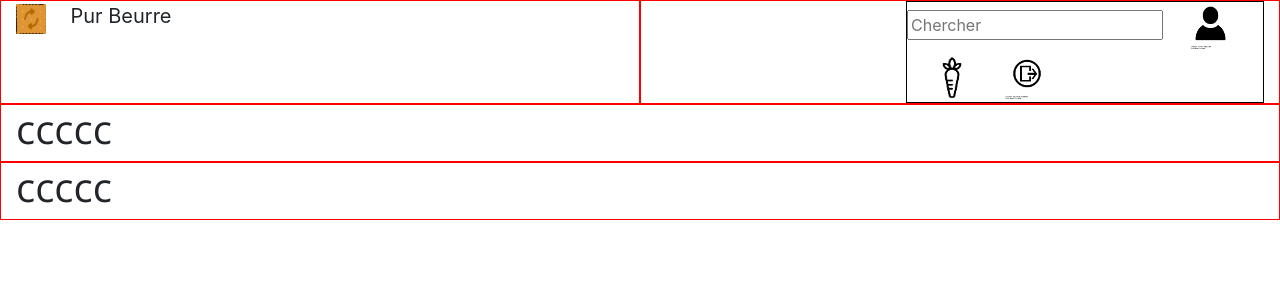
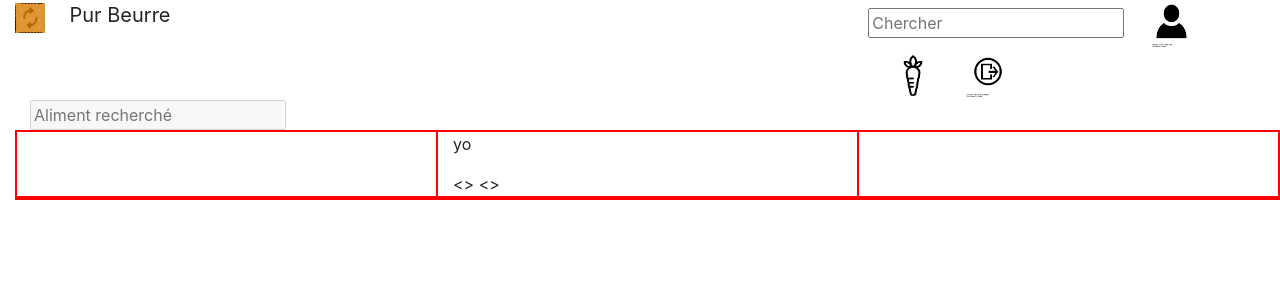
Before and after one commit to pastrouveedespeudo/plateforme-nutella-miam-miam, a Django app: template templates/pages/mes_aliments.html in a window 1280 px wide. Shown: the top 300 px of the page. Run offline with Django 3.2, Linux system fonts and the light colour scheme; the template is opened without the code that fills it, so the values that code supplies are empty; some libraries are stand-ins or nearby versions.

Commit message:
Update mes_aliments.html

```diff
--- a/templates/pages/mes_aliments.html
+++ b/templates/pages/mes_aliments.html
@@ -37,42 +37,31 @@
 <body id="page-top">
 
 
-    <div class="container-fluid">
-        <div class="row">
+    <div class="container-fluid" id="Menu-TOP">
+        <div class="row" id="row1">
 
-
-
-           <div class="col-md-6" id="block" style="border:1px solid red;">
+           <div class="col-md-8" id="block">
               <a><img  id="pur_beurre_logo" src="static/img/portfolio/menu-haut/pur_beurre.png"></a>
               <a  id="nom">Pur Beurre</a>
            </div>
 
-           <div class="col-md-6" id="block2" style="border:1px solid red;">
-               <div id="droiteMenuTop" style="border:1px solid black; margin-left:250px;">
-               <a><input id="inputChercher" type="text" placeholder="Chercher"/></a>
-               <a><img id="compte" src="static/img/portfolio/menu-haut/compte.png"></a>
-               <a href='/mes_aliments'><img id="carotte" src="static/img/portfolio/menu-haut/carotte.png"></a>
-               <a><img id="deco" src="static/img/portfolio/menu-haut/deco.png"></a>
+           <div class="col-md-4" id="block2">
+               <div id="droiteMenuTop">
+                   <a><input id="inputChercher" type="text" placeholder="Chercher"/></a>
+                   <a><img id="compte" src="static/img/portfolio/menu-haut/compte.png"></a>
+                   <a href='/mes_aliments'><img id="carotte" src="static/img/portfolio/menu-haut/carotte.png"></a>
+                   <a><img id="deco" src="static/img/portfolio/menu-haut/deco.png"></a>
                </div>
-
            </div>
+        </div>
+    </div>
 
 
+    <div class="container-fluid">
+        <div class="row" id="row2">
 
-
-
-
-        </div>
-
-
-        <div class="row">
-
-            <div class="col-md-12" id="block2" style="border:1px solid red;">
-              <h1>ccccc</h1>
-           </div>
-
-            <div class="col-md-12" id="block2" style="border:1px solid red;">
-              <h1>ccccc</h1>
+           <div class="col-md-12" id="block3">
+              <input type='text' id="AlimentRecherche" placeholder="Aliment recherché" disabled="disabled>
            </div>
 
         </div>
@@ -81,13 +70,53 @@
 
 
 
+    <div class="container-fluid" id="conteneurCarre">
+       <div class="row" id="row3" style='border:1px solid red'>
+
+           <div class="col-sm-12 col-md-4" id="block4" style='border:1px solid red'>
+               <div id="im2">
+               </div>
+
+           </div>
 
 
+           <div class="col-sm-12 col-md-4" id="block4" style='border:1px solid red'>
+
+               <div id="im3">
+               </div>
+               <div>
+               <p>yo</p>
+               <>
+               <>
+               </div>
+           </div>
+
+           <div class="col-sm-12 col-md-4" id="block4" style='border:1px solid red'>
+               <div id="im4">
+               </div>
+           </div>
 
 
+           <div class="col-sm-12 col-md-4" id="block4" style='border:1px solid red'>
+                          <div id="im1">
+               </div>
+           </div>
+
+           <div class="col-sm-12 col-md-4" id="block4" style='border:1px solid red'>
+               <div id="im5">
+               </div>
+           </div>
+
+           <div class="col-sm-12 col-md-4" id="block4" style='border:1px solid red'>
+               <div id="im6">
+               </div>
+           </div>
+
+        </div>
 
 
-
+       </div>
+    </div>
 
 
 
```
